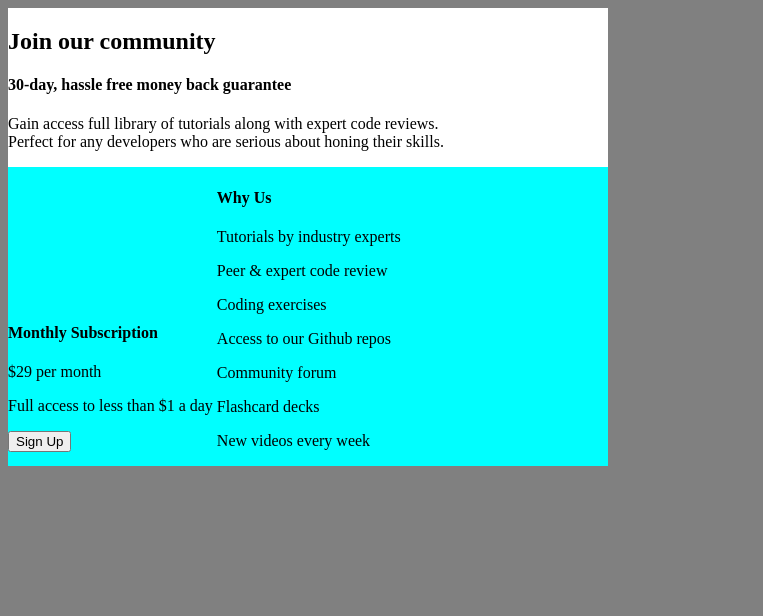
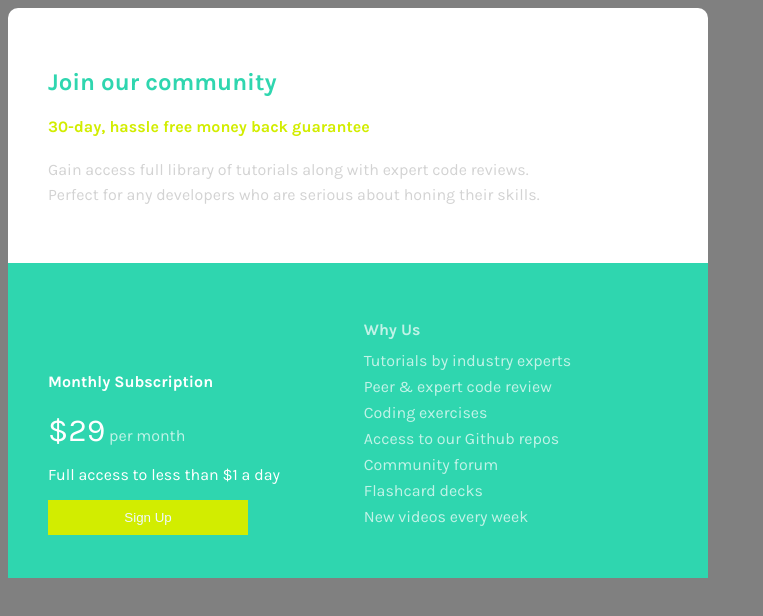
Before and after one commit to younasBnHasainar/Pricing-Card, a plain HTML site: page index.html in a window 1280 px wide. Shown: the whole page, without its empty margins (0-763 px from the left). Drawn offline with Linux system fonts and the light colour scheme.

Commit message:
initial layouts and styles

```diff
--- a/index.html
+++ b/index.html
@@ -4,6 +4,11 @@
     <meta charset="UTF-8">
     <meta name="viewport" content="width=device-width, initial-scale=1.0">
     <link rel="stylesheet" href="style.css">
+    <link rel="preconnect" href="https://fonts.googleapis.com">
+<link rel="preconnect" href="https://fonts.gstatic.com" crossorigin>
+<link rel="preconnect" href="https://fonts.googleapis.com">
+<link rel="preconnect" href="https://fonts.gstatic.com" crossorigin>
+<link href="https://fonts.googleapis.com/css2?family=Karla:wght@400;700&family=Playfair+Display:wght@400;500&display=swap" rel="stylesheet">
     <title>Pricing Card</title>
 </head>
 <body>
--- a/style.css
+++ b/style.css
@@ -1,22 +1,71 @@
+:root{
+    --common_padding: 40px;
+    --yellowish_green: rgb(210, 237, 0);
+    --highlighted-color: rgb(47, 214, 175);
+}
+html{
+    font-family: 'Karla', sans-serif;
+    font-size: 16px;
+}
 body{
     background-color: grey;
     position: relative;
 }
 .card{
 
-    height: 100%;
-    width: 600px;
+    height: 500px;
+    width: 700px;
     background-color: white;
-    align-content: center;
+    border-radius: 10px;
 
 }
+
+
 .intro{
+    padding: var(--common_padding);
 
 }
+.intro h4{
+    color: var(--yellowish_green)
+}
+.intro h2{
+    color: var(--highlighted-color);
+}
+.intro p{
+    color:lightgray;
+    line-height: 25px;
+}
+
+
 .bottom-container{
-    background-color: aqua;
-
+    background-color: var(--highlighted-color);
+    color: white;
+    /* border-radius: 10px; */
 }
 .col-1, .col-2{
     display: inline-block;
+    padding: var(--common_padding);
+
 }
+
+.col-1{
+
+}
+.col-1 .dollar{
+    font-size: 2rem;
+}
+.col-1 .unit{
+    opacity: 0.7;
+}
+.col-1 button{
+    background-color: var(--yellowish_green);
+    width: 200px;
+    padding: 10px;
+    border: none;
+    color: aliceblue;
+}
+.col-2{
+    opacity: 0.7;
+    line-height: 10px;
+
+}
```
Also changed, not shown: 1 other file.
